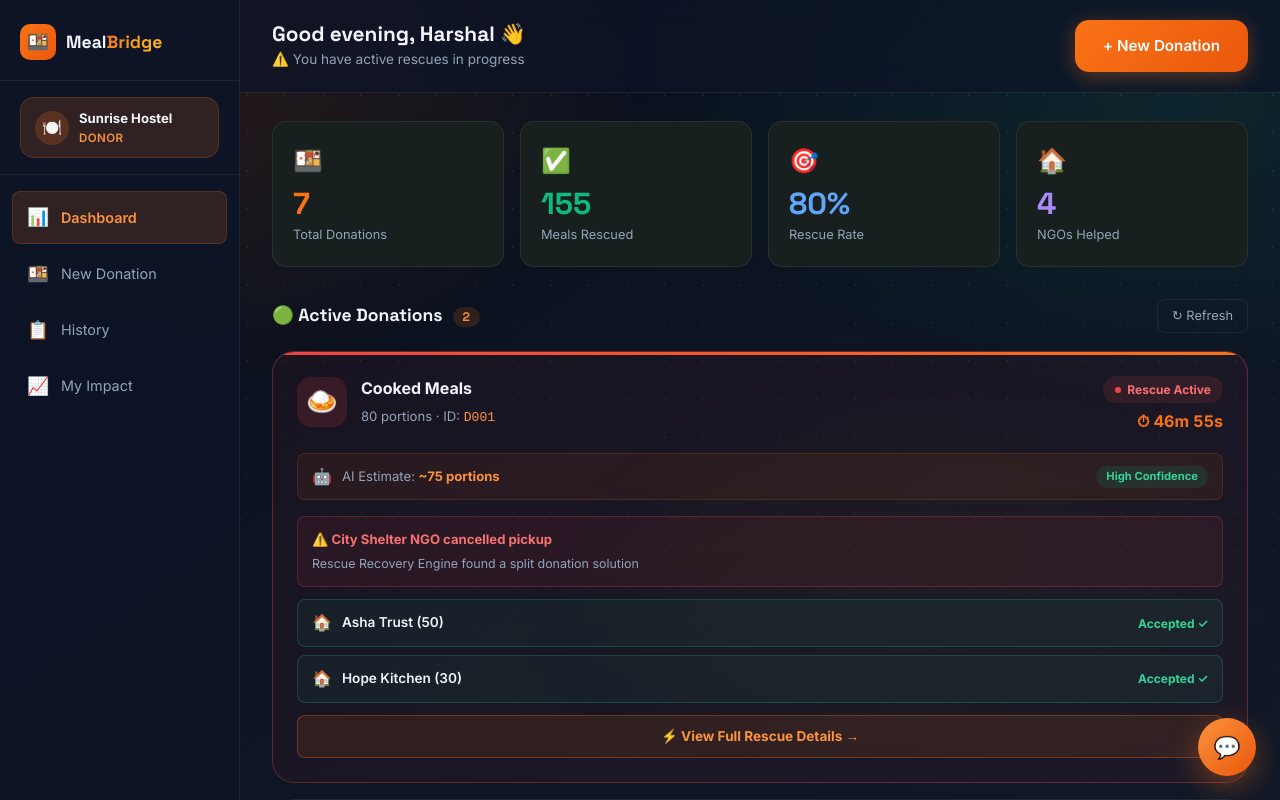
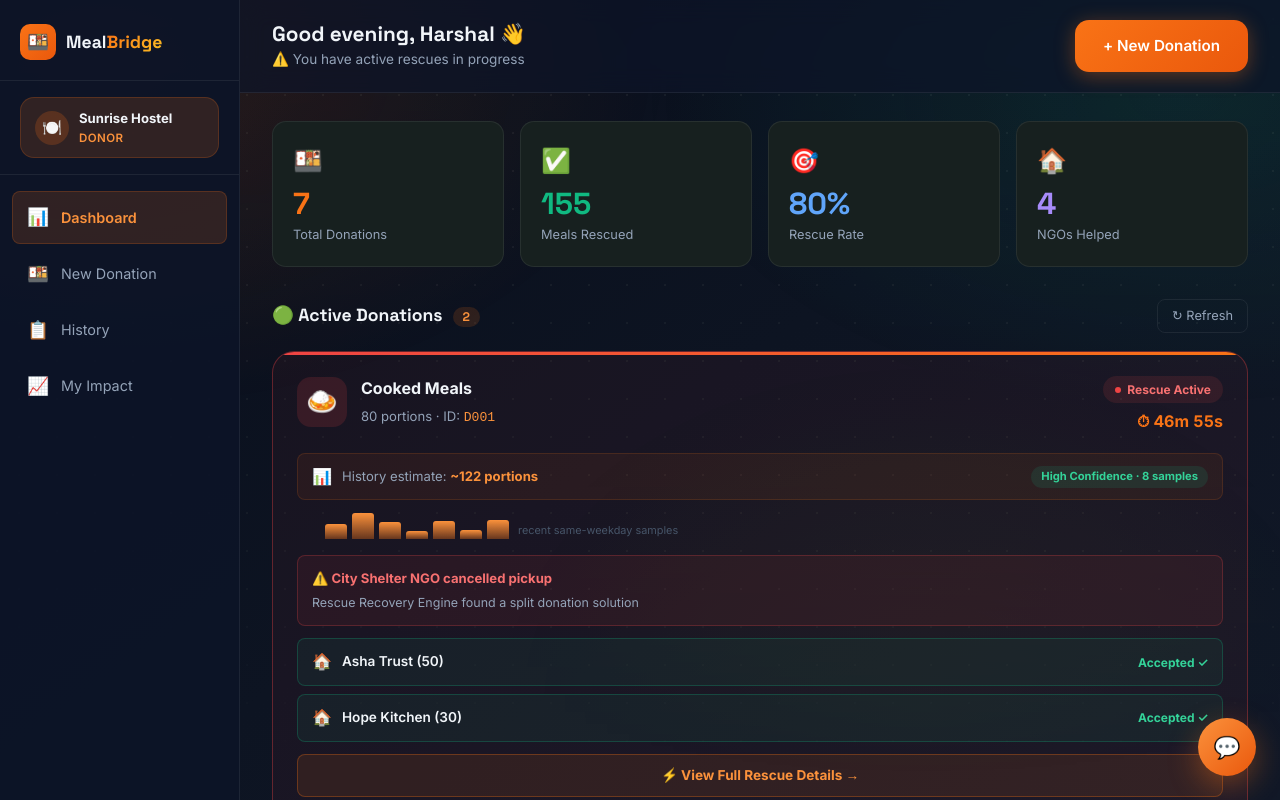
Before and after one commit to harshalpatil2031-ui/MealBridge, a React (Vite) app in the folder frontend/: page /donor in a window 1280 px wide. Shown: the top 800 px of the page. Built offline with nearby package versions, Linux system fonts and the light colour scheme.

Commit message:
feat: add history-based surplus estimates

```diff
--- /dev/null
+++ b/frontend/src/data/surplusPrediction.js
@@ -0,0 +1,71 @@
+const donorPatterns = [
+  { donorId: 'U-D01', foodName: 'Cooked Meals', base: 118, swing: 81 },
+  { donorId: 'U-D02', foodName: 'Rice & Dal', base: 126, swing: 76 },
+  { donorId: 'U-D03', foodName: 'Baked Goods', base: 93, swing: 58 },
+]
+
+function buildDemoHistory() {
+  const history = []
+  const today = new Date()
+
+  for (let daysAgo = 1; daysAgo <= 60; daysAgo += 1) {
+    const sampleDate = new Date(today)
+    sampleDate.setDate(today.getDate() - daysAgo)
+    const weekday = (sampleDate.getDay() + 6) % 7
+
+    donorPatterns.forEach(({ donorId, foodName, base, swing }) => {
+      const weekdayFactor = weekday === 4 || weekday === 5 ? 1.12 : weekday === 0 ? 0.92 : 1
+      const donorNumber = Number(donorId.slice(-1))
+      const variation = ((daysAgo * 17 + donorNumber * 13) % swing) - Math.floor(swing / 2)
+      const surplusMeals = Math.max(10, Math.round((base + variation) * weekdayFactor))
+
+      history.push({
+        donorId,
+        foodName,
+        date: sampleDate,
+        weekday,
+        surplusMeals,
+      })
+    })
+  }
+
+  return history
+}
+
+const surplusHistory = buildDemoHistory()
+
+function median(values) {
+  const sorted = [...values].sort((a, b) => a - b)
+  const middle = Math.floor(sorted.length / 2)
+  return sorted.length % 2 ? sorted[middle] : Math.round((sorted[middle - 1] + sorted[middle]) / 2)
+}
+
+/** Estimate surplus from the donor's historical weekday pattern in the demo dataset. */
+export function predictSurplus(donorId, foodName, date = new Date()) {
+  const weekday = (date.getDay() + 6) % 7
+  const donorHistory = surplusHistory.filter(record => record.donorId === donorId)
+  const foodHistory = donorHistory.filter(record => record.foodName === foodName)
+  const matchingFoodWeekday = foodHistory.filter(record => record.weekday === weekday)
+  const matchingDonorWeekday = donorHistory.filter(record => record.weekday === weekday)
+  const samples = matchingFoodWeekday.length >= 3
+    ? matchingFoodWeekday
+    : matchingDonorWeekday
+
+  if (!samples.length) {
+    return { estimate: 0, confidence: 'Low', sampleCount: 0, trend: [] }
+  }
+
+  const values = samples.map(record => record.surplusMeals)
+  const trend = samples
+    .slice()
+    .sort((a, b) => a.date - b.date)
+    .slice(-7)
+    .map(record => record.surplusMeals)
+
+  return {
+    estimate: median(values),
+    confidence: samples.length >= 6 ? 'High' : samples.length >= 3 ? 'Medium' : 'Low',
+    sampleCount: samples.length,
+    trend,
+  }
+}
--- a/frontend/src/pages/DonorDashboard.jsx
+++ b/frontend/src/pages/DonorDashboard.jsx
@@ -1,23 +1,23 @@
 import { useState, useEffect } from 'react'
 import { Link } from 'react-router-dom'
 import ChatWidget from '../components/ChatWidget'
+import { predictSurplus } from '../data/surplusPrediction'
 
 /* ─── Mock Data ──────────────────────────────────────────────── */
 const mockUser = { name: 'Harshal Patil', org: 'Sunrise Hostel', role: 'donor' }
 
 const mockActiveDonations = [
   {
-    id: 'D001', food: 'Cooked Meals', type: '🍛', qty: 80, aiEstimate: 75,
+    id: 'D001', food: 'Cooked Meals', type: '🍛', qty: 80,
     status: 'RESCUE_TRIGGERED', deadline: Date.now() + 47 * 60 * 1000,
     matched: 'City Shelter NGO', matchedFailed: true,
     rescue: { type: 'split', recipients: ['Asha Trust (50)', 'Hope Kitchen (30)'] },
-    confidence: 'High'
   },
   {
-    id: 'D002', food: 'Baked Goods', type: '🥖', qty: 40, aiEstimate: 35,
+    id: 'D002', food: 'Baked Goods', type: '🥖', qty: 40,
     status: 'MATCHED', deadline: Date.now() + 110 * 60 * 1000,
     matched: 'Green Hope NGO', matchedFailed: false,
-    rescue: null, confidence: 'Medium'
+    rescue: null
   },
 ]
 
@@ -76,6 +76,7 @@ function NewDonationModal({ onClose }) {
   const [submitted, setSubmitted] = useState(false)
   const [loading, setLoading] = useState(false)
   const up = f => e => setForm(p => ({ ...p, [f]: e.target.value }))
+  const prediction = predictSurplus('U-D01', form.food)
 
   const inputSt = {
     width: '100%', padding: '12px 14px',
@@ -141,16 +142,19 @@ function NewDonationModal({ onClose }) {
               <span style={{ fontSize: '1.4rem' }}>🤖</span>
               <div>
                 <div style={{ fontSize: '0.82rem', fontWeight: 700, color: 'var(--orange-light)' }}>
-                  AI Surplus Estimate
+                  Historical Surplus Estimate
                 </div>
                 <div style={{ fontSize: '0.78rem', color: 'var(--text-secondary)' }}>
-                  Based on your history: <strong style={{ color: 'var(--text-primary)' }}>~75 portions</strong> expected surplus today
+                  {form.food
+                    ? <>Based on 60 days of weekday history: <strong style={{ color: 'var(--text-primary)' }}>~{prediction.estimate} portions</strong> expected today</>
+                    : 'Select a food type to see your history-based estimate.'}
                 </div>
               </div>
               <div style={{
-                marginLeft: 'auto', background: 'rgba(16,185,129,0.15)', color: '#34d399',
+                marginLeft: 'auto', background: form.food ? 'rgba(16,185,129,0.15)' : 'rgba(255,255,255,0.06)',
+                color: form.food ? '#34d399' : 'var(--text-muted)',
                 padding: '3px 10px', borderRadius: 999, fontSize: '0.7rem', fontWeight: 700, whiteSpace: 'nowrap'
-              }}>High Confidence</div>
+              }}>{form.food ? `${prediction.confidence} Confidence` : 'Estimate'}</div>
             </div>
 
             <form onSubmit={handleSubmit} style={{ display: 'flex', flexDirection: 'column', gap: 14 }}>
@@ -219,6 +223,7 @@ function NewDonationModal({ onClose }) {
 /* ─── Active Donation Card ───────────────────────────────────── */
 function ActiveDonationCard({ d, onHandover }) {
   const isRescue = d.status === 'RESCUE_TRIGGERED'
+  const prediction = predictSurplus('U-D01', d.food)
   return (
     <div style={{
       background: isRescue ? 'rgba(239,68,68,0.05)' : 'rgba(17,24,39,0.8)',
@@ -255,23 +260,39 @@ function ActiveDonationCard({ d, onHandover }) {
         </div>
       </div>
 
-      {/* AI Estimate bar */}
+      {/* History-based estimate and recent weekday samples */}
       <div style={{
         background: 'rgba(249,115,22,0.07)', border: '1px solid rgba(249,115,22,0.15)',
         borderRadius: 'var(--radius-sm)', padding: '10px 14px', marginBottom: 16,
         display: 'flex', alignItems: 'center', gap: 10
       }}>
-        <span>🤖</span>
+        <span>📊</span>
         <span style={{ fontSize: '0.82rem', color: 'var(--text-secondary)' }}>
-          AI Estimate: <strong style={{ color: 'var(--orange-light)' }}>~{d.aiEstimate} portions</strong>
+          History estimate: <strong style={{ color: 'var(--orange-light)' }}>~{prediction.estimate} portions</strong>
         </span>
         <span style={{
           marginLeft: 'auto', fontSize: '0.7rem', fontWeight: 700,
-          color: d.confidence === 'High' ? '#34d399' : '#fbbf24',
-          background: d.confidence === 'High' ? 'rgba(16,185,129,0.12)' : 'rgba(234,179,8,0.12)',
+          color: prediction.confidence === 'High' ? '#34d399' : prediction.confidence === 'Medium' ? '#fbbf24' : '#f87171',
+          background: prediction.confidence === 'High' ? 'rgba(16,185,129,0.12)' : prediction.confidence === 'Medium' ? 'rgba(234,179,8,0.12)' : 'rgba(239,68,68,0.12)',
           padding: '2px 10px', borderRadius: 999
-        }}>{d.confidence} Confidence</span>
+        }}>{prediction.confidence} Confidence · {prediction.sampleCount} samples</span>
       </div>
+      {prediction.trend.length > 1 && (
+        <div aria-label="Recent historical surplus trend for the same weekday" style={{
+          display: 'flex', alignItems: 'flex-end', gap: 5, height: 30, margin: '-7px 0 16px 28px'
+        }}>
+          {prediction.trend.map((value, index) => {
+            const min = Math.min(...prediction.trend)
+            const max = Math.max(...prediction.trend)
+            const height = max === min ? 18 : 8 + ((value - min) / (max - min)) * 18
+            return <span key={`${index}-${value}`} title={`${value} meals`} style={{
+              height, flex: 1, maxWidth: 22, borderRadius: '3px 3px 0 0',
+              background: 'linear-gradient(180deg, #fb923c, rgba(249,115,22,0.35))'
+            }} />
+          })}
+          <span style={{ fontSize: '0.68rem', color: 'var(--text-muted)', marginLeft: 4 }}>recent same-weekday samples</span>
+        </div>
+      )}
 
       {/* Match / Rescue info */}
       {isRescue ? (
```
